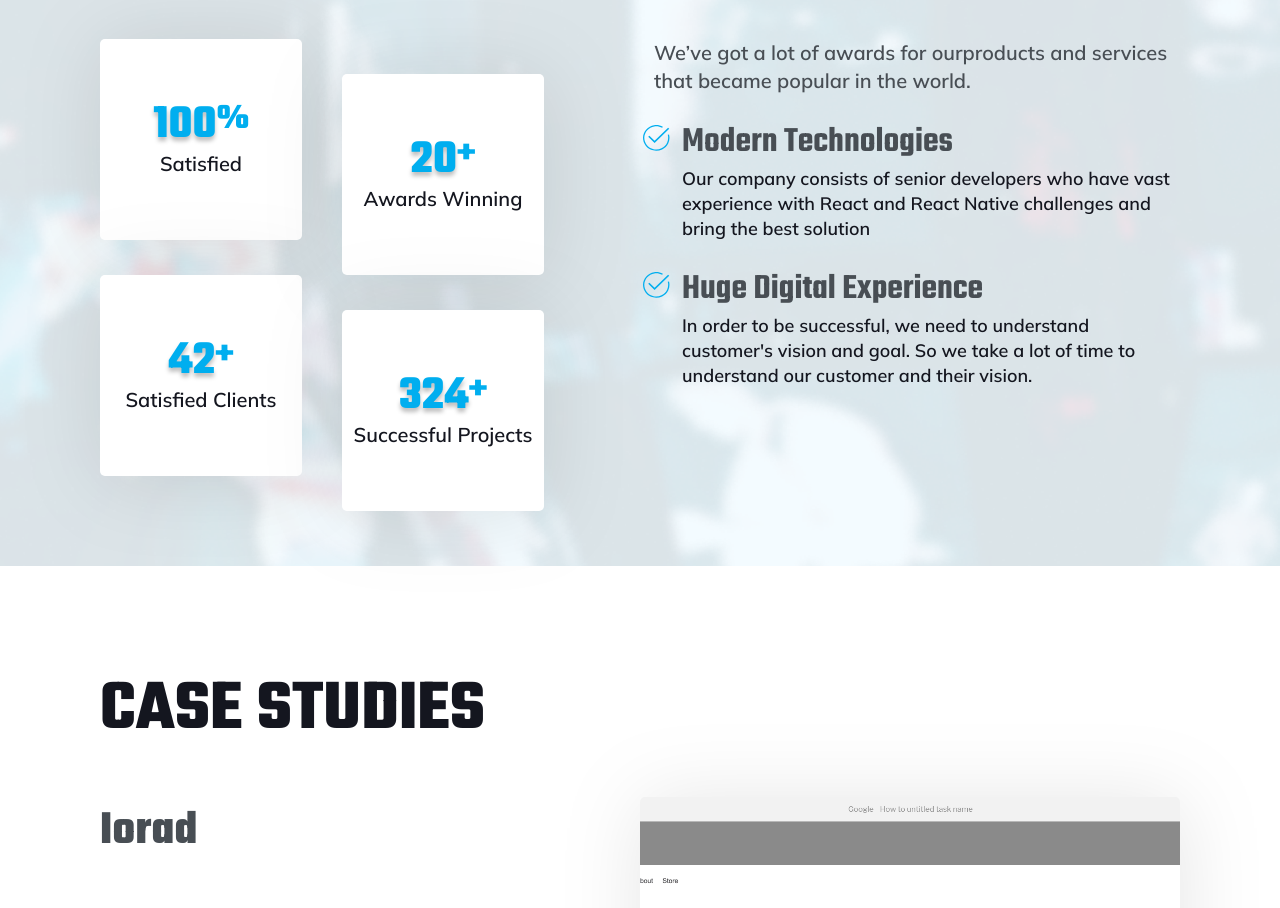
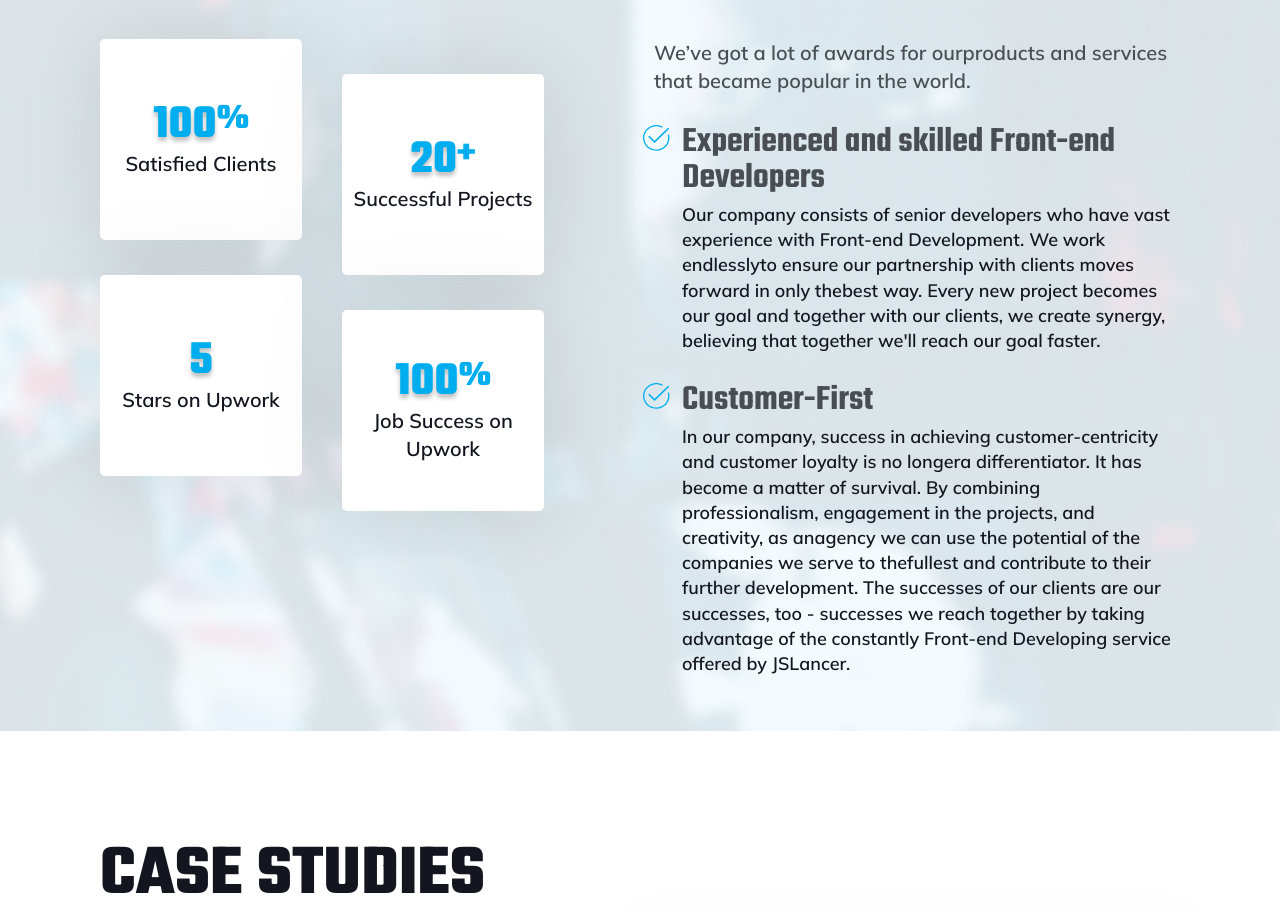
Before and after one commit to JSLancerTeam/jslancer-landing-page-v2, a Next.js app: page / in a window 1280 px wide. Shown: the part 2620-3528 px from the top of the page. Built offline with nearby package versions, Linux system fonts and the light colour scheme.

Commit message:
update landing page

```diff
--- a/components/About.tsx
+++ b/components/About.tsx
@@ -80,19 +80,17 @@ const About: FC = () => (
       <AboutImage src='/static/images/about.png' />
       <TextContent>
         <Desc>
-          Started since 2015, JSLancer is a software development consultant from
-          Vietnam that helps our clients build advanced user interface and data
-          visualization products.
+        Started in 2015, JSLancer is a software development consultant from Vietnam
+        that helps our clients build the advanced user interface and data visualization products.
         </Desc>
         <Desc>
-          Our close-knit team consists of experienced engineers who can tackle
-          complex challenges and bring the best solution for your product,
-          allowing you to focus on strategy, business development, and growing
-          your user base with no worries.
+          Our close-knit team consists of experienced engineers who
+          can tackle complex challenges and bring the best solution for your product,
+          allowing you to focus on strategy, business development, and growing your user base with no worries.
         </Desc>
         <Desc>
-          We have been working with clients from US, Singapore, Australia and
-          deliver technical solutions that meet their business goals and budget.
+          We have been working with clients fromthe US, Singapore, Australia and d
+          elivertechnical solutions that meet their business goals and budget.
         </Desc>
 
         <List>
--- a/components/Clients.tsx
+++ b/components/Clients.tsx
@@ -9,22 +9,6 @@ import {
 const StyledSectionContainer = styled(SectionContainer)`
   background-image: url('/static/images/bg_client.png');
   background-color: rgba(0, 174, 239, 0.05);
-`;
-
-const Desc = styled.p`
-  font-weight: 600;
-  font-size: 20px;
-  line-height: 140%;
-  color: #484e54;
-  margin: 0;
-  margin-bottom: 50px;
-  width: 530px;
-
-  @media (max-width: 768px) {
-    font-size: 16px;
-    width: 100%;
-    margin-bottom: 27px;
-  }
 `;
 
 const List = styled.div`
@@ -104,10 +88,6 @@ const Clients: FC = () => {
     <StyledSectionContainer>
       <SectionTitle>Our Clients</SectionTitle>
       <SectionContent>
-        <Desc>
-          I would like to receive business support information from Birmingham
-          City University
-        </Desc>
         <List>
           {clients.map((item, index) => (
             <Item key={index}>
--- a/components/Team.tsx
+++ b/components/Team.tsx
@@ -9,21 +9,6 @@ const StyledSectionContainer = styled(SectionContainer)`
   background: white;
   background-image: none;
   padding-bottom: 100px;
-`;
-
-const Desc = styled.p`
-  font-weight: 600;
-  font-size: 20px;
-  line-height: 140%;
-  color: #484E54;
-  width: 530px;
-  margin: 0;
-  margin-bottom: 35px;
-
-  @media (max-width: 768px) {
-    width: 100%;
-    font-size: 16px;
-  }
 `;
 
 const MemberWrapper = styled.div`
@@ -142,7 +127,6 @@ const Team: FC<IProps> = ({ isMobile }) => {
   return (
     <StyledSectionContainer>
       <SectionTitle>MEET THE TEAM</SectionTitle>
-      <Desc>We are grateful to know you are interested in our content and services. Subscribe</Desc>
       <SectionContent>
         <Slider {...settings}>
           {teams.map((item, index) => (
--- a/components/WhyChooseUs.tsx
+++ b/components/WhyChooseUs.tsx
@@ -95,6 +95,7 @@ const ReasonName = styled.p`
   line-height: 140%;
   color: #14161f;
   margin: 0;
+  text-align: center;
 
   @media (max-width: 768px) {
       font-size: 14px;
@@ -187,14 +188,13 @@ const WhyChooseUs: FC = () => (
                 <label>100</label>
                 <span>%</span>
               </ReasonValue>
-              <ReasonName>Satisfied</ReasonName>
+              <ReasonName>Satisfied Clients</ReasonName>
             </ReasonItem>
             <ReasonItem>
               <ReasonValue>
-                <label>42</label>
-                <span>+</span>
+                <label>5</label>
               </ReasonValue>
-              <ReasonName>Satisfied Clients</ReasonName>
+              <ReasonName>Stars on Upwork</ReasonName>
             </ReasonItem>
           </Col>
           <Col>
@@ -203,14 +203,14 @@ const WhyChooseUs: FC = () => (
                 <label>20</label>
                 <span>+</span>
               </ReasonValue>
-              <ReasonName>Awards Winning</ReasonName>
+              <ReasonName>Successful Projects</ReasonName>
             </ReasonItem>
             <ReasonItem>
               <ReasonValue>
-                <label>324</label>
-                <span>+</span>
+                <label>100</label>
+                <span>%</span>
               </ReasonValue>
-              <ReasonName>Successful Projects</ReasonName>
+              <ReasonName>Job Success on Upwork</ReasonName>
             </ReasonItem>
           </Col>
         </LeftContent>
@@ -221,19 +221,23 @@ const WhyChooseUs: FC = () => (
           </Desc>
           <List>
             <Item>
-              <TitleItem>Modern Technologies</TitleItem>
+              <TitleItem>Experienced and skilled Front-end Developers</TitleItem>
               <DescItem>
-                Our company consists of senior developers who have vast
-                experience with React and React Native challenges and bring the
-                best solution
+                Our company consists of senior developers who have vast experience with Front-end Development.
+                We work endlesslyto ensure our partnership with clients moves forward in only thebest way.
+                Every new project becomes our goal and together with our clients, we create synergy,
+                believing that together we'll reach our goal faster.
               </DescItem>
             </Item>
             <Item>
-              <TitleItem>Huge Digital Experience</TitleItem>
+              <TitleItem>Customer-First</TitleItem>
               <DescItem>
-                In order to be successful, we need to understand customer's
-                vision and goal. So we take a lot of time to understand our
-                customer and their vision.
+                In our company, success in achieving customer-centricity and customer loyalty is no longera differentiator.
+                It has become a matter of survival. By combining professionalism, engagement in the projects,
+                and creativity, as anagency we can use the potential of the companies we serve to thefullest
+                and contribute to their further development.
+                The successes of our clients are our successes, too - successes
+                we reach together by taking advantage of the constantly Front-end Developing service offered by JSLancer.
               </DescItem>
             </Item>
           </List>
```
